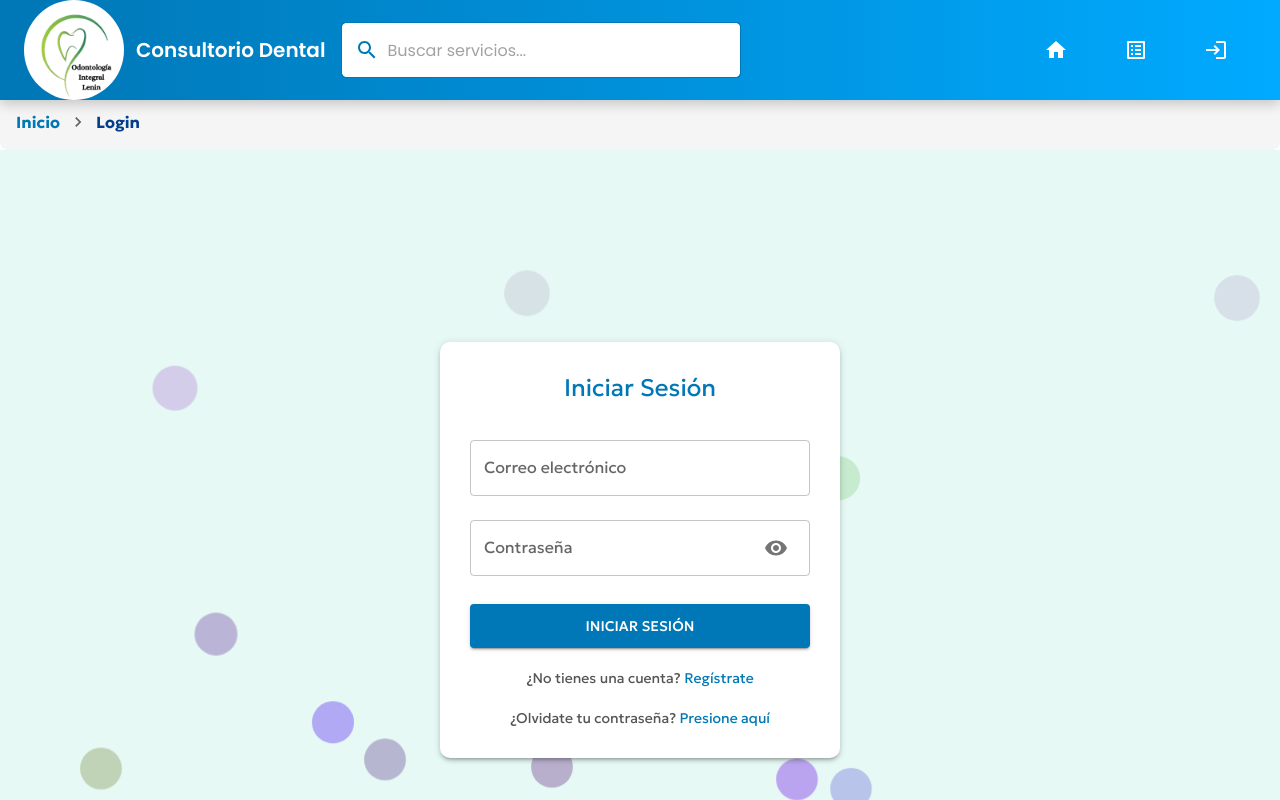
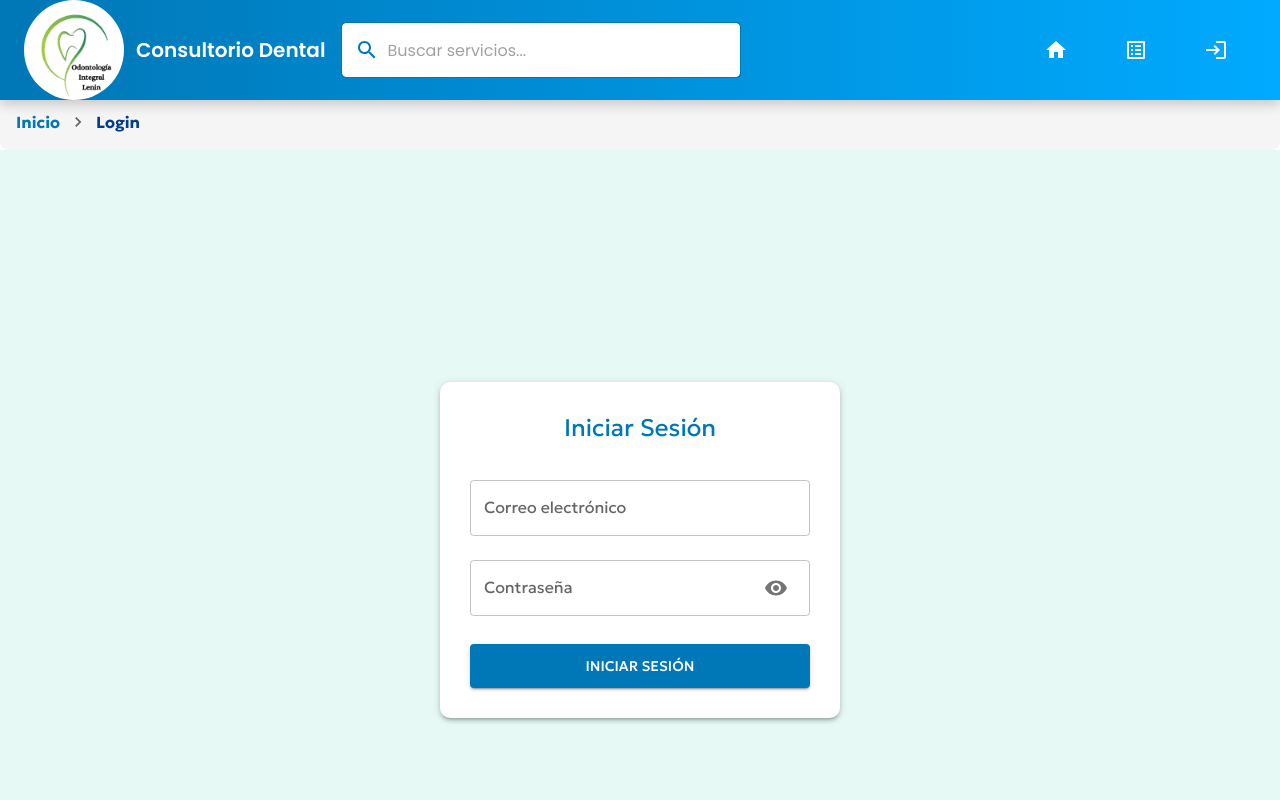
Before and after one commit to EdwinGuerreroCortez/consultorioDental, a React (Vite) app: page /login in a window 1280 px wide. Shown: the top 800 px of the page. Built offline with nearby package versions, Linux system fonts and the light colour scheme.

Commit message:
Login e inicio paciente

```diff
--- a/src/pages/pacientes/Inicio.jsx
+++ b/src/pages/pacientes/Inicio.jsx
@@ -1,11 +1,27 @@
-import React from "react";
+import React, { useEffect, useState } from "react";
+import { Box, Typography } from "@mui/material";
+import Horarios from "../publico/Bienvenida/Horarios"; // Asegúrate de importar el componente
+import Ubicacion from "../publico/Bienvenida/Ubicacion"; // Asegúrate de importar el componente
 
 const Inicio = () => {
+  const [nombreUsuario, setNombreUsuario] = useState("");
+
+  useEffect(() => {
+    const nombre = localStorage.getItem("nombreUsuario") || "Usuario";
+    setNombreUsuario(nombre);
+  }, []);
+
   return (
-    <div>
-      <h1>Bienvenido al Consultorio Dental</h1>
-      <p>En esta plataforma podrás gestionar tus citas y ver información sobre nuestros servicios.</p>
-    </div>
+    <Box sx={{ textAlign: "center", marginTop: "50px" }}>
+      <Typography variant="h4" sx={{ color: "#0077b6" }}>
+        Bienvenido al consultorio dental, {nombreUsuario}
+      </Typography>
+      <Typography variant="h5" sx={{ color: "#0077b6" }}>
+       ¿Cómo te encuentras hoy?
+      </Typography>
+      <Horarios />
+      <Ubicacion />
+    </Box>
   );
 };
 
--- a/src/pages/publico/Login.jsx
+++ b/src/pages/publico/Login.jsx
@@ -13,7 +13,7 @@ import Alerts from "../../components/shared/Button"; // Componente de alerta per
 import axios from "axios";
 import { validateEmail } from "../../utils/validations"; // Validación personalizada
 import "./bubbles.css";
-import { useNavigate } from "react-router-dom"; // Importar useNavigate
+import { useNavigate } from "react-router-dom";
 
 const Login = () => {
   const [email, setEmail] = useState("");
@@ -22,16 +22,16 @@ const Login = () => {
   const [alert, setAlert] = useState({ type: "", message: "" });
   const [errors, setErrors] = useState({ email: "", password: "" });
   const [bubbles, setBubbles] = useState([]);
-  const navigate = useNavigate(); // Inicializar useNavigate
+  const navigate = useNavigate();
 
-  // Genera las burbujas solo una vez
   useEffect(() => {
     const generatedBubbles = Array.from({ length: 40 }).map(() => ({
       left: `${Math.random() * 100}%`,
       animationDelay: `${Math.random() * 10}s`,
       animationDuration: `${5 + Math.random() * 10}s`,
-      backgroundColor: `rgba(${Math.random() * 50 + 100}, ${Math.random() * 200}, ${Math.random() * 150 + 100
-        }, 0.7)`,
+      backgroundColor: `rgba(${Math.random() * 50 + 100}, ${Math.random() * 200}, ${
+        Math.random() * 150 + 100
+      }, 0.7)`,
     }));
     setBubbles(generatedBubbles);
   }, []);
@@ -48,21 +48,28 @@ const Login = () => {
     }
 
     try {
-      // Solicitud al backend para autenticar al usuario
-      const response = await axios.post("http://localhost:4000/api/usuarios/login",
-        { email, password, },
-        { withCredentials: true, }
+      const response = await axios.post(
+        "http://localhost:4000/api/usuarios/login",
+        { email, password },
+        { withCredentials: true }
       );
       const { nombre, tipo } = response.data;
-      // Mostrar mensaje de éxito y redirigir al usuario
+
+      // Guardar el nombre del usuario en localStorage
+      localStorage.setItem("nombreUsuario", nombre);
+
       setAlert({ type: "success", message: `Bienvenido, ${nombre}` });
 
       // Redirigir según el tipo de usuario
-      if (tipo === "admin") {
-        setTimeout(() => navigate("/admin"), 2000);
-      } else if (tipo === "paciente") {
-        setTimeout(() => navigate("/paciente"), 2000);
-      }
+      setTimeout(() => {
+        if (tipo === "admin") {
+          navigate("/admin");
+        } else if (tipo === "paciente") {
+          navigate("/paciente");
+        } else {
+          navigate("/inicio"); // Ruta genérica para otros usuarios
+        }
+      }, 2000);
     } catch (error) {
       setAlert({
         type: "error",
@@ -107,21 +114,6 @@ const Login = () => {
         backgroundColor: "#e6f9f5",
       }}
     >
-      <div className="bubbles">
-        {bubbles.map((bubble, i) => (
-          <div
-            key={i}
-            className="bubble"
-            style={{
-              left: bubble.left,
-              animationDelay: bubble.animationDelay,
-              animationDuration: bubble.animationDuration,
-              backgroundColor: bubble.backgroundColor,
-            }}
-          ></div>
-        ))}
-      </div>
-
       <Box sx={{ position: "relative", zIndex: 2 }}>
         <Paper
           elevation={3}
@@ -179,18 +171,6 @@ const Login = () => {
               Iniciar Sesión
             </Button>
           </form>
-          <Typography variant="body2" sx={{ marginTop: "20px", color: "#555" }}>
-            ¿No tienes una cuenta?{" "}
-            <a href="/registro" style={{ color: "#0077b6", textDecoration: "none" }}>
-              Regístrate
-            </a>
-          </Typography>
-          <Typography variant="body2" sx={{ marginTop: "20px", color: "#555" }}>
-            ¿Olvidate tu contraseña?{" "}
-            <a href="/recuperar-password" style={{ color: "#0077b6", textDecoration: "none" }}>
-              Presione aquí
-            </a>
-          </Typography>
         </Paper>
       </Box>
 
```
